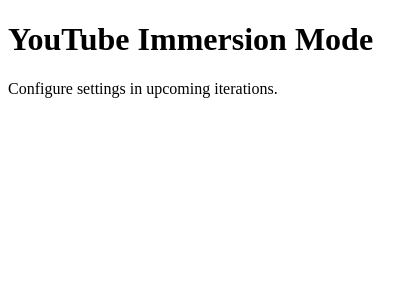
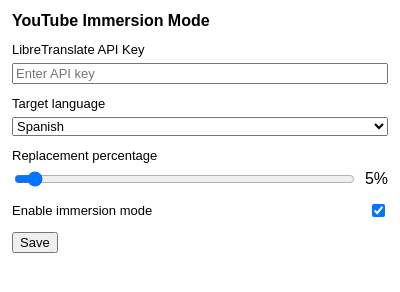
Before and after one commit to UnoxyRich/Lingo-Stream, a browser extension: page extension/popup.html in a window 400 px wide. Drawn offline with Linux system fonts and the light colour scheme.

Commit message:
Fix popup settings UI and add subtitle debug logging

```diff
--- a/extension/captionObserver.js
+++ b/extension/captionObserver.js
@@ -68,6 +68,7 @@
     const { enabled, replacementPercentage } = await getSettings();
 
     if (!enabled) {
+      console.log('Immersion mode disabled. Skipping caption processing.');
       pendingSegments.clear();
       isProcessing = false;
       return;
@@ -82,6 +83,8 @@
         continue;
       }
 
+      console.log('Caption detected.', originalText);
+
       const originalHash = hashText(originalText);
       if (lastProcessedByNode.get(node) === originalHash) {
         continue;
@@ -92,6 +95,7 @@
         continue;
       }
 
+      console.log('Processing subtitle text.', originalText);
       const transformed = await transformSubtitle(originalText, replacementPercentage);
       if (transformed && transformed !== originalText) {
         node.textContent = transformed;
@@ -126,6 +130,8 @@
       return;
     }
 
+    console.log(`Caption observer found ${segments.size} segment(s).`);
+
     for (const segment of segments) {
       pendingSegments.add(segment);
     }
--- a/extension/popup.html
+++ b/extension/popup.html
@@ -4,11 +4,106 @@
     <meta charset="utf-8" />
     <meta name="viewport" content="width=device-width, initial-scale=1" />
     <title>YouTube Immersion Mode</title>
+    <style>
+      :root {
+        color-scheme: light dark;
+      }
+
+      body {
+        margin: 0;
+        font-family: Arial, sans-serif;
+        min-width: 320px;
+      }
+
+      main {
+        padding: 12px;
+      }
+
+      h1 {
+        margin: 0 0 12px;
+        font-size: 16px;
+      }
+
+      .field {
+        display: flex;
+        flex-direction: column;
+        gap: 6px;
+        margin-bottom: 12px;
+      }
+
+      .field-inline {
+        display: flex;
+        align-items: center;
+        justify-content: space-between;
+        margin-bottom: 12px;
+      }
+
+      label {
+        font-size: 13px;
+      }
+
+      input,
+      select,
+      button {
+        font-size: 13px;
+      }
+
+      .range-row {
+        display: flex;
+        align-items: center;
+        gap: 8px;
+      }
+
+      #replacementPercentage {
+        flex: 1;
+      }
+
+      #saveStatus {
+        min-height: 18px;
+        margin-top: 8px;
+        font-size: 12px;
+      }
+    </style>
   </head>
   <body>
     <main>
       <h1>YouTube Immersion Mode</h1>
-      <p>Configure settings in upcoming iterations.</p>
+
+      <div class="field">
+        <label for="apiKey">LibreTranslate API Key</label>
+        <input id="apiKey" name="apiKey" type="password" placeholder="Enter API key" autocomplete="off" />
+      </div>
+
+      <div class="field">
+        <label for="targetLanguage">Target language</label>
+        <select id="targetLanguage" name="targetLanguage">
+          <option value="es">Spanish</option>
+          <option value="fr">French</option>
+          <option value="de">German</option>
+          <option value="it">Italian</option>
+          <option value="pt">Portuguese</option>
+          <option value="ja">Japanese</option>
+          <option value="ko">Korean</option>
+        </select>
+      </div>
+
+      <div class="field">
+        <label for="replacementPercentage">Replacement percentage</label>
+        <div class="range-row">
+          <input id="replacementPercentage" name="replacementPercentage" type="range" min="1" max="100" step="1" />
+          <output id="replacementPercentageValue" for="replacementPercentage">5%</output>
+        </div>
+      </div>
+
+      <div class="field-inline">
+        <label for="enabled">Enable immersion mode</label>
+        <input id="enabled" name="enabled" type="checkbox" />
+      </div>
+
+      <button id="saveButton" type="button">Save</button>
+      <p id="saveStatus" role="status" aria-live="polite"></p>
     </main>
+
+    <script src="popup.js"></script>
   </body>
 </html>
--- /dev/null
+++ b/extension/popup.js
@@ -0,0 +1,88 @@
+const DEFAULT_SETTINGS = {
+  apiKey: '',
+  targetLanguage: 'es',
+  replacementPercentage: 5,
+  enabled: true
+};
+
+const storageKeys = Object.keys(DEFAULT_SETTINGS);
+
+const apiKeyInput = document.getElementById('apiKey');
+const targetLanguageSelect = document.getElementById('targetLanguage');
+const replacementPercentageInput = document.getElementById('replacementPercentage');
+const replacementPercentageValue = document.getElementById('replacementPercentageValue');
+const enabledInput = document.getElementById('enabled');
+const saveButton = document.getElementById('saveButton');
+const saveStatus = document.getElementById('saveStatus');
+
+function updateReplacementLabel(value) {
+  replacementPercentageValue.textContent = `${value}%`;
+}
+
+function readFormSettings() {
+  return {
+    apiKey: apiKeyInput.value.trim(),
+    targetLanguage: targetLanguageSelect.value,
+    replacementPercentage: Number.parseInt(replacementPercentageInput.value, 10),
+    enabled: enabledInput.checked
+  };
+}
+
+function applySettingsToForm(settings) {
+  apiKeyInput.value = settings.apiKey;
+  targetLanguageSelect.value = settings.targetLanguage;
+  replacementPercentageInput.value = String(settings.replacementPercentage);
+  enabledInput.checked = settings.enabled;
+  updateReplacementLabel(settings.replacementPercentage);
+}
+
+function showStatus(message, isError = false) {
+  saveStatus.textContent = message;
+  saveStatus.style.color = isError ? '#b00020' : '';
+}
+
+function loadSettings() {
+  chrome.storage.sync.get(storageKeys, (items) => {
+    if (chrome.runtime.lastError) {
+      console.error('Failed to load extension settings.', chrome.runtime.lastError);
+      showStatus('Unable to load settings.', true);
+      return;
+    }
+
+    const loaded = {
+      ...DEFAULT_SETTINGS,
+      ...items
+    };
+
+    applySettingsToForm(loaded);
+    console.log('Popup settings loaded.', loaded);
+  });
+}
+
+function saveSettings() {
+  const settings = readFormSettings();
+
+  chrome.storage.sync.set(settings, () => {
+    if (chrome.runtime.lastError) {
+      console.error('Failed to save extension settings.', chrome.runtime.lastError);
+      showStatus('Save failed.', true);
+      return;
+    }
+
+    console.log('Popup settings saved.', settings);
+    showStatus('Saved.');
+    setTimeout(() => {
+      if (saveStatus.textContent === 'Saved.') {
+        saveStatus.textContent = '';
+      }
+    }, 1200);
+  });
+}
+
+replacementPercentageInput.addEventListener('input', (event) => {
+  updateReplacementLabel(event.target.value);
+});
+
+saveButton.addEventListener('click', saveSettings);
+
+document.addEventListener('DOMContentLoaded', loadSettings);
--- a/extension/translation.js
+++ b/extension/translation.js
@@ -143,6 +143,10 @@
 
   const settings = await getTranslationSettings();
 
+  if (!settings.apiKey) {
+    console.warn('No API key configured. Translation requests may be rejected by the provider.');
+  }
+
   try {
     const batched = await requestTranslations(misses, settings);
     if (batched) {
```
Also changed, not shown: extension/content.js (+35 -6 lines).
